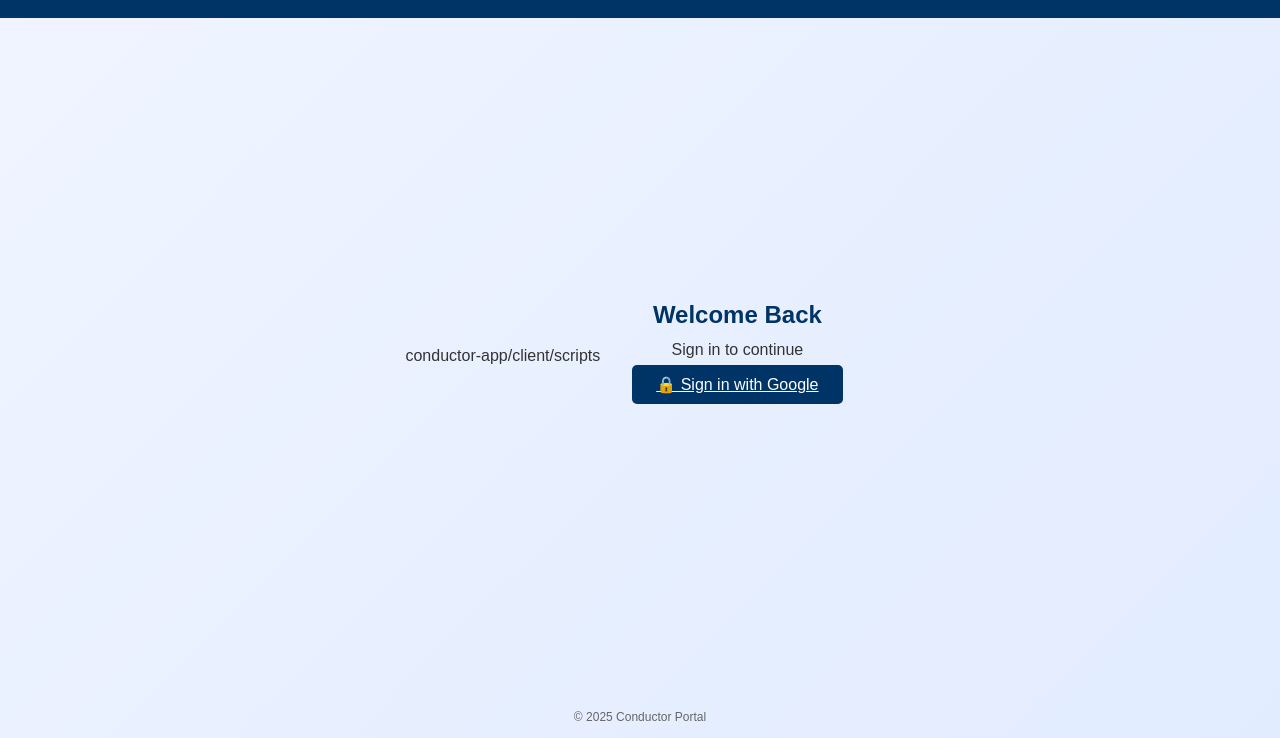
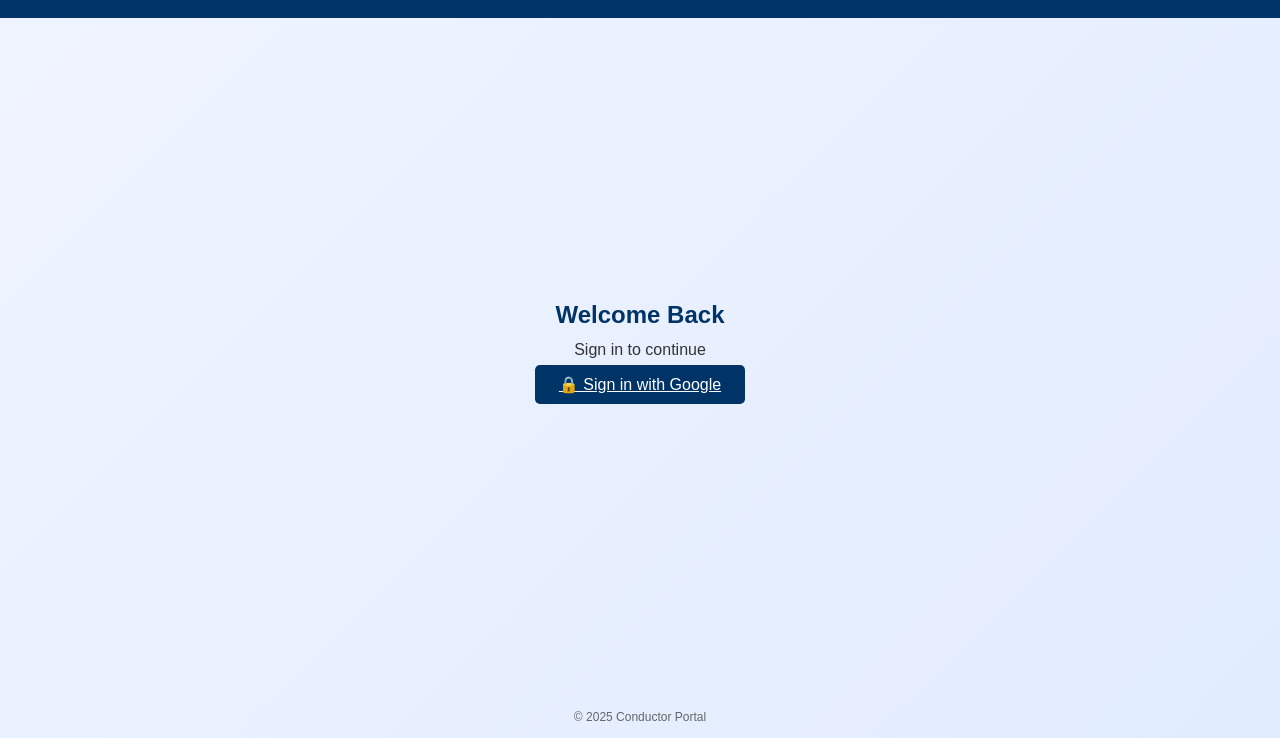
Before and after one commit to CSE210-fa25-team06/conductor-app, a website: page client/index.html in a window 1280 px wide. Shown: the part 62-800 px from the top of the page. Drawn offline with Linux system fonts and the light colour scheme.

Commit message:
Removed typo + Fix JS Linter

```diff
--- a/client/index.html
+++ b/client/index.html
@@ -14,7 +14,7 @@
         <h1>Conductor</h1>
     </header>
 
-    <main>conductor-app/client/scripts
+    <main>
       <section class="login-section">
         <h2>Welcome Back</h2>
         <p>Sign in to continue</p>
--- a/server/app.js
+++ b/server/app.js
@@ -31,10 +31,6 @@ const port = process.env.PORT || 3000;
 // =========================================================================
 
 app.use(express.json());
-app.use(express.static("client"));
-app.use("/", indexRouter);
-app.use("/api", indexRouter);
-
 app.use(express.static(path.join(__dirname, '..', 'client')));
 
 /**
```
